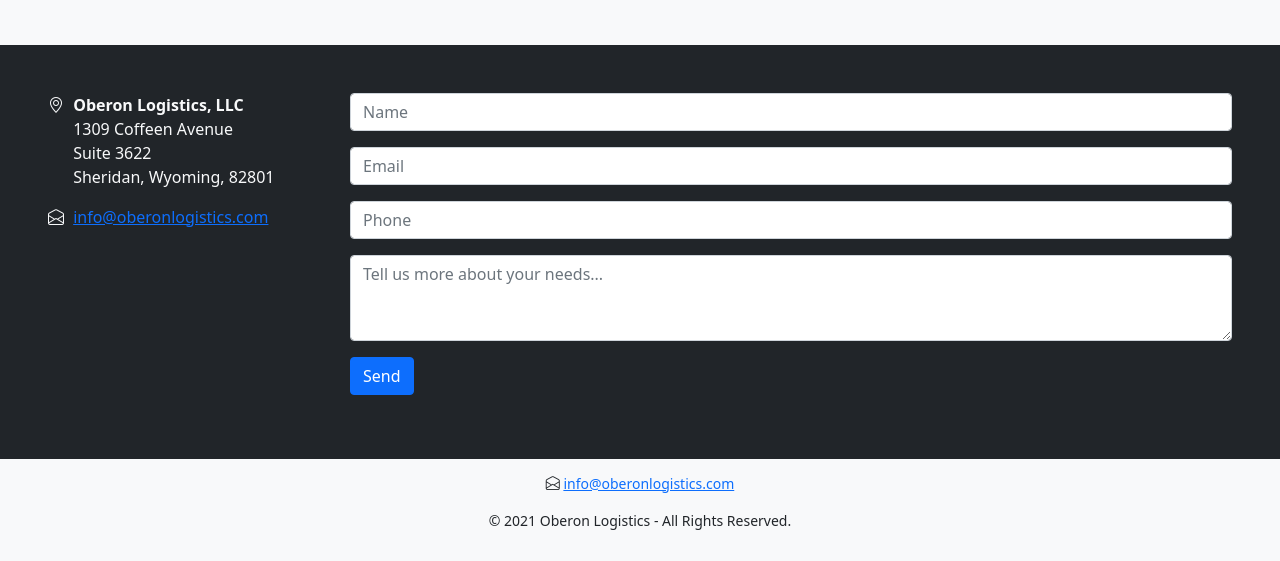
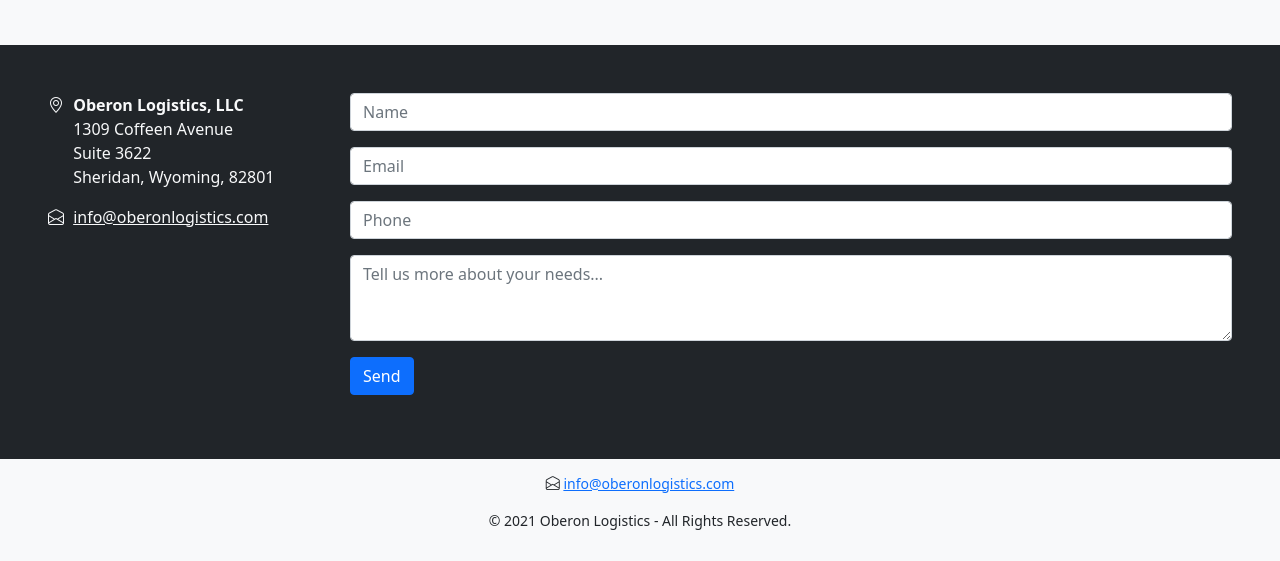
Before and after one commit to oberonsolutions/oberonlogistics-web, a plain HTML site: page public/index.html in a window 1280 px wide. Shown: the part 1927-2488 px from the top of the page. Drawn offline with nearby package versions, Linux system fonts and the light colour scheme.

Commit message:
link color

```diff
--- a/public/index.html
+++ b/public/index.html
@@ -163,7 +163,7 @@
           </div>
           <div class="col">
             <address>
-              <a href="mailto:info@oberonlogistics.com">info@oberonlogistics.com</a>
+              <a class="text-light" href="mailto:info@oberonlogistics.com">info@oberonlogistics.com</a>
             </address>
           </div>
         </div>
```
